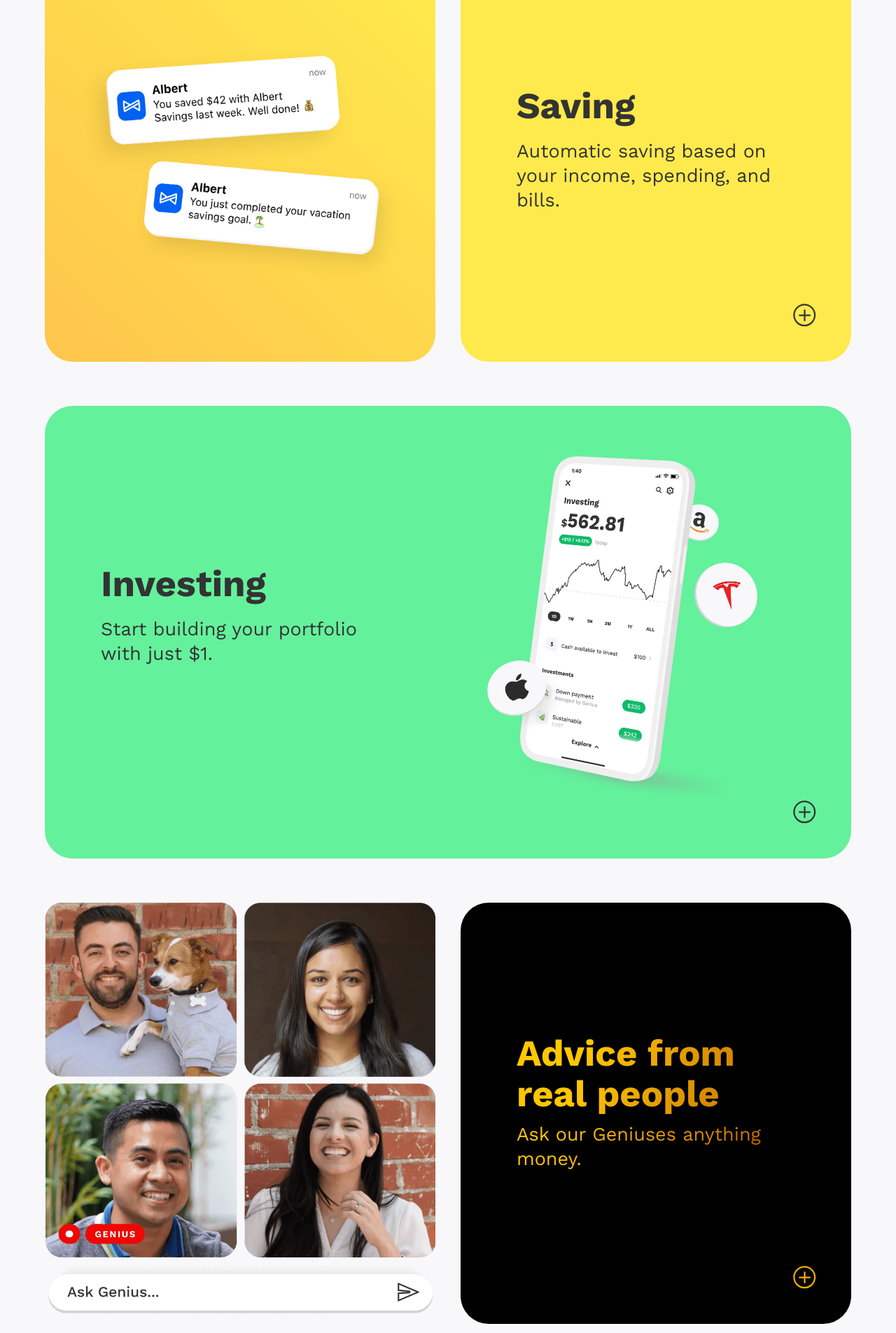
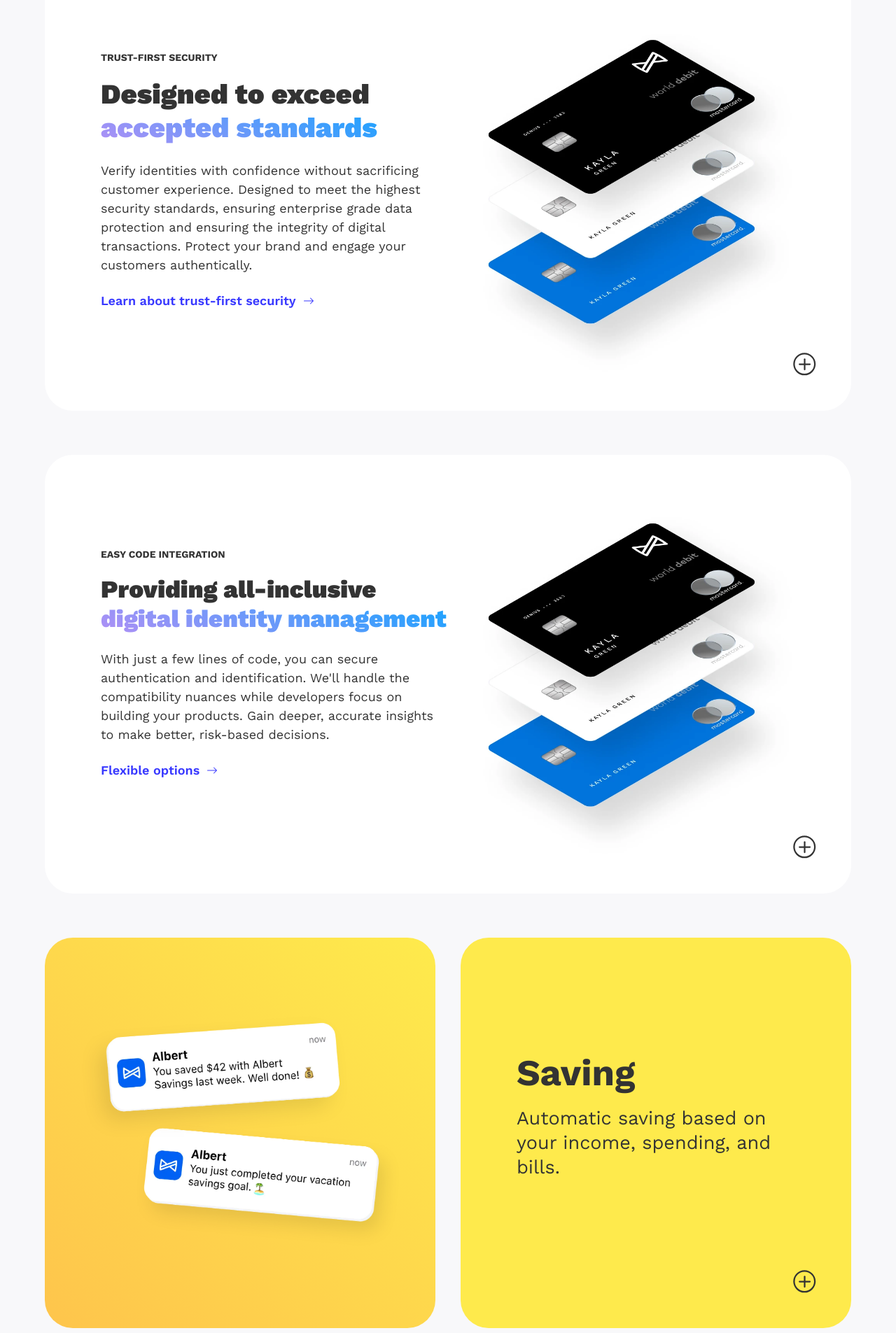
Before and after one commit to sulaimanwebdev/biometrics, a React (Create React App) app: page / in a window 1280 px wide. Shown: the part 1955-3860 px from the top of the page at 70% size. Built offline with nearby package versions, Linux system fonts and the light colour scheme.

Commit message:
new changes done

```diff
--- a/src/App.js
+++ b/src/App.js
@@ -252,10 +252,10 @@ function App() {
           {/* <!-- Section: Banking --> */}
           <section className="main-section">
             <div className="round-card reveal-on">
-              <div className="round-card-inner reveal-delay">
+              <div className="round-card-inner reveal-delay round-card-innerBanking">
                 <div className="round-card-content">
                   <div className="bankingSmallText">KYC FOR YOUR BUSINESS</div>
-                  <div className="bankingHeading">Solutions for everyone, anywhere, <span className="gradient">on any device</span></div>
+                  <div className="bankingHeading bankingHeading1">Solutions for everyone, anywhere, <span className="gradient">on any device</span></div>
                   <div className="bankingDesc">With AI-driven automation, intelligent customer insights, and compliance standards build to scale and streamline the know your customer process, digital identification is made simple. Intuitive, accurate data points stop fraud in its tracks, providing immediate decisions and industry leading matching thresholds.</div>
                   <div className="bankingFlex">
                     <a href="#">Explore KYC <svg xmlns="http://www.w3.org/2000/svg" width="16" height="16" fill="currentColor" className="bi bi-arrow-right" viewBox="0 0 16 16"><path fillRule="evenodd" d="M1 8a.5.5 0 0 1 .5-.5h11.793l-3.147-3.146a.5.5 0 0 1 .708-.708l4 4a.5.5 0 0 1 0 .708l-4 4a.5.5 0 0 1-.708-.708L13.293 8.5H1.5A.5.5 0 0 1 1 8z"/></svg></a>
@@ -314,6 +314,150 @@ function App() {
               </div>
             </div>
           </section>
+
+
+
+
+          <section className="main-section">
+            <div className="round-card reveal-on">
+              <div className="round-card-inner reveal-delay round-card-innerBanking">
+                <div className="round-card-content">
+                  <div className="bankingSmallText">TRUST-FIRST SECURITY</div>
+                  <div className="bankingHeading bankingHeading2">Designed to exceed <span className="gradient">accepted standards</span></div>
+                  <div className="bankingDesc">Verify identities with confidence without sacrificing customer experience. Designed to meet the highest security standards, ensuring enterprise grade data protection and ensuring the integrity of digital transactions. Protect your brand and engage your customers authentically.</div>
+                  <div className="bankingFlex">
+                    <a href="#">Learn about trust-first security <svg xmlns="http://www.w3.org/2000/svg" width="16" height="16" fill="currentColor" className="bi bi-arrow-right" viewBox="0 0 16 16"><path fillRule="evenodd" d="M1 8a.5.5 0 0 1 .5-.5h11.793l-3.147-3.146a.5.5 0 0 1 .708-.708l4 4a.5.5 0 0 1 0 .708l-4 4a.5.5 0 0 1-.708-.708L13.293 8.5H1.5A.5.5 0 0 1 1 8z"/></svg></a>
+                  </div>
+                </div>
+                <div className="round-card-img-container cash">
+                  <picture className="center-margin">
+                    <source
+                      srcSet="/images/img_cardstack.webp"
+                      type="image/webp"
+                    />
+                    <source
+                      srcSet="/images/img_cardstack.webp"
+                      type="image/webp"
+                    />
+                    <img
+                      className="splash-app-feature img-scale"
+                      src="/images/img_cardstack.webp"
+                      alt=""
+                    />
+                  </picture>
+                </div>
+              </div>
+              <div className="circle-plus reveal-standard">
+                <svg
+                  width="33"
+                  height="33"
+                  viewBox="0 0 33 33"
+                  fill="none"
+                  xmlns="http://www.w3.org/2000/svg"
+                >
+                  <path
+                    d="M31.1096 16.3242C31.1096 24.5407 24.4489 31.2014 16.2324 31.2014C8.01597 31.2014 1.35523 24.5407 1.35523 16.3242C1.35523 8.10777 8.01597 1.44703 16.2324 1.44703C24.4489 1.44703 31.1096 8.10777 31.1096 16.3242Z"
+                    stroke="#333333"
+                    strokeWidth="2.24561"
+                  ></path>
+                  <line
+                    x1="16.5017"
+                    y1="9.27124"
+                    x2="16.5017"
+                    y2="24.0923"
+                    stroke="#333333"
+                    strokeWidth="2.24561"
+                    strokeLinecap="round"
+                  ></line>
+                  <line
+                    x1="9.17749"
+                    y1="16.6233"
+                    x2="23.9985"
+                    y2="16.6233"
+                    stroke="#333333"
+                    strokeWidth="2.24561"
+                    strokeLinecap="round"
+                  ></line>
+                </svg>
+              </div>
+            </div>
+          </section>
+
+
+
+
+
+
+
+          <section className="main-section">
+            <div className="round-card reveal-on">
+              <div className="round-card-inner reveal-delay round-card-innerBanking">
+                <div className="round-card-content">
+                  <div className="bankingSmallText">EASY CODE INTEGRATION</div>
+                  <div className="bankingHeading bankingHeading3">Providing all-inclusive <span className="gradient">digital identity management</span></div>
+                  <div className="bankingDesc">With just a few lines of code, you can secure authentication and identification. We'll handle the compatibility nuances while developers focus on building your products. Gain deeper, accurate insights to make better, risk-based decisions.</div>
+                  <div className="bankingFlex">
+                    <a href="#">Flexible options <svg xmlns="http://www.w3.org/2000/svg" width="16" height="16" fill="currentColor" className="bi bi-arrow-right" viewBox="0 0 16 16"><path fillRule="evenodd" d="M1 8a.5.5 0 0 1 .5-.5h11.793l-3.147-3.146a.5.5 0 0 1 .708-.708l4 4a.5.5 0 0 1 0 .708l-4 4a.5.5 0 0 1-.708-.708L13.293 8.5H1.5A.5.5 0 0 1 1 8z"/></svg></a>
+                  </div>
+                </div>
+                <div className="round-card-img-container cash">
+                  <picture className="center-margin">
+                    <source
+                      srcSet="/images/img_cardstack.webp"
+                      type="image/webp"
+                    />
+                    <source
+                      srcSet="/images/img_cardstack.webp"
+                      type="image/webp"
+                    />
+                    <img
+                      className="splash-app-feature img-scale"
+                      src="/images/img_cardstack.webp"
+                      alt=""
+                    />
+                  </picture>
+                </div>
+              </div>
+              <div className="circle-plus reveal-standard">
+                <svg
+                  width="33"
+                  height="33"
+                  viewBox="0 0 33 33"
+                  fill="none"
+                  xmlns="http://www.w3.org/2000/svg"
+                >
+                  <path
+                    d="M31.1096 16.3242C31.1096 24.5407 24.4489 31.2014 16.2324 31.2014C8.01597 31.2014 1.35523 24.5407 1.35523 16.3242C1.35523 8.10777 8.01597 1.44703 16.2324 1.44703C24.4489 1.44703 31.1096 8.10777 31.1096 16.3242Z"
+                    stroke="#333333"
+                    strokeWidth="2.24561"
+                  ></path>
+                  <line
+                    x1="16.5017"
+                    y1="9.27124"
+                    x2="16.5017"
+                    y2="24.0923"
+                    stroke="#333333"
+                    strokeWidth="2.24561"
+                    strokeLinecap="round"
+                  ></line>
+                  <line
+                    x1="9.17749"
+                    y1="16.6233"
+                    x2="23.9985"
+                    y2="16.6233"
+                    stroke="#333333"
+                    strokeWidth="2.24561"
+                    strokeLinecap="round"
+                  ></line>
+                </svg>
+              </div>
+            </div>
+          </section>
+
+
+
+
+
 
           {/* <!-- Section: Saving --> */}
           <section className="main-section flex">
@@ -468,92 +612,7 @@ function App() {
             </a>
           </section>
 
-          {/* <!-- Section: Genius --> */}
-          <section className="main-section flex">
-            <div className="img-card desktop-only reveal-on">
-              <div className="reveal-standard">
-                <picture>
-                  <source
-                    srcSet="/images/img_geniuschatsmall.webp"
-                    type="image/webp"
-                  />
-                  <source
-                    srcSet="/images/img_geniuschatsmall.webp"
-                    type="image/webp"
-                  />
-                  <img
-                    className="img-scale"
-                    src="/images/img_geniuschatsmall.webp"
-                    alt=""
-                  />
-                </picture>
-              </div>
-            </div>
-            <a
-              href="/genius/"
-              className="round-card black square reveal-on card-hover"
-            >
-              <div className="round-card-inner genius reveal-delay">
-                <div className="round-card-content">
-                  <div className="mobile-only text-center">
-                    <picture className="center-margin">
-                      <source
-                        srcSet="/images/img_geniuschatsmall.webp"
-                        type="image/webp"
-                      />
-                      <source
-                        srcSet="/images/img_geniuschatsmall.webp"
-                        type="image/webp"
-                      />
-                      <img
-                        className="splash-app-feature full img-scale"
-                        src="/images/img_geniuschatsmall.webp"
-                        alt=""
-                      />
-                    </picture>
-                    <div className="spacer-x-small"></div>
-                  </div>
-                  <div className="round-card-gold-gradient-text bottom-p">
-                    <h2>Advice from real people</h2>
-                    <p>Ask our Geniuses anything money.</p>
-                  </div>
-                </div>
-              </div>
-              <div className="circle-plus reveal-standard">
-                <svg
-                  width="33"
-                  height="33"
-                  viewBox="0 0 33 33"
-                  fill="none"
-                  xmlns="http://www.w3.org/2000/svg"
-                >
-                  <path
-                    d="M31.1096 16.3242C31.1096 24.5407 24.4489 31.2014 16.2324 31.2014C8.01597 31.2014 1.35523 24.5407 1.35523 16.3242C1.35523 8.10777 8.01597 1.44703 16.2324 1.44703C24.4489 1.44703 31.1096 8.10777 31.1096 16.3242Z"
-                    stroke="#333333"
-                    strokeWidth="2.24561"
-                  ></path>
-                  <line
-                    x1="16.5017"
-                    y1="9.27124"
-                    x2="16.5017"
-                    y2="24.0923"
-                    stroke="#333333"
-                    strokeWidth="2.24561"
-                    strokeLinecap="round"
-                  ></line>
-                  <line
-                    x1="9.17749"
-                    y1="16.6233"
-                    x2="23.9985"
-                    y2="16.6233"
-                    stroke="#333333"
-                    strokeWidth="2.24561"
-                    strokeLinecap="round"
-                  ></line>
-                </svg>
-              </div>
-            </a>
-          </section>
+
 
           {/* <!-- Section: Budgeting --> */}
           <section className="main-section">
@@ -758,7 +817,7 @@ function App() {
       </div>
 
       {/* <!-- Section: Footer --> */}
-      <footer>
+      <footer style={{position: "relative"}}>
         <div className="content-full text-left">
           <a href="/">
             <img
@@ -780,46 +839,13 @@ function App() {
           <a href="/careers/" rel="noopener">
             Careers
           </a>
-          <br />
-          <a href="mailto:hello@example.com" target="_blank">
-            example@example.com
-          </a>
-          <div className="social-icons">
-            <a
-              style={{ marginRight: "5px" }}
-              href="/"
-              target="_blank"
-              rel="noopener"
-            >
-              <i className="fab fa-facebook-square"></i>
-            </a>
-            <a
-              style={{ marginRight: "5px" }}
-              href="/"
-              target="_blank"
-              rel="noopener"
-            >
-              <i className="fab fa-instagram"></i>
-            </a>
-            <a
-              style={{ marginRight: "5px" }}
-              href="/"
-              target="_blank"
-              rel="noopener"
-            >
-              <i className="fab fa-twitter"></i>
-            </a>
-          </div>
+
         </div>
         <div className="col-4">
           <span className="bold">Support</span>
           <br />
-          <a href="/" target="_blank" rel="noopener">
-            Help
-          </a>
-          <br />
-          <a href="mailto:hello@example.com" target="_blank">
-            example@example.com
+          <a href="mailto:support@validentry.com" target="_blank">
+            support@validentry.com
           </a>
         </div>
         <div className="col-4">
@@ -834,7 +860,7 @@ function App() {
           </a>
         </div>
         <div className="col-4 col-last">
-          <span className="bold">App</span>
+          <span className="bold">Coming Soon</span>
           <br />
           <div className="app-buttons">
             <a href="/" target="_blank" rel="noopener">
@@ -846,107 +872,26 @@ function App() {
           </div>
         </div>
 
+        <div style={{position: "absolute" , bottom: "30px", left: "0px", marginRight: "auto", textAlign: "center", display: "flex", alignItems: "center", justifyContent: "center", width: "100%"}}> <span style={{textAlign: "center", display: "flex", alignItems: "center", justifyContent: "center"}}>2023 AnonyDoxx, LLC All Rights Reserved.</span> </div>
+
         <div className="clear spacer-medium-large"></div>
 
-        <div className="spacer-small"></div>
 
-        <a href="/">
-          <span className="disclosures-header">
-            View important investing disclosures{" "}
-            <span className="forward-icon">➜</span>
-          </span>
-        </a>
 
-        <p className="disclosures">
-          <b>
-            Albert is not a bank. Banking services provided by Sutton Bank,
-            Member FDIC. Albert Savings accounts are held for your benefit at
-            FDIC-insured banks, including Coastal Community Bank, Axos Bank, and
-            Wells Fargo, N.A.
-          </b>
-          The Albert Mastercard® debit card is issued by Sutton Bank, Member
-          FDIC, pursuant to a license by Mastercard International Incorporated.
-          Mastercard and the circles design are registered trademarks of
-          Mastercard International Incorporated. Early access to direct deposit
-          funds depends on the timing of the payer's submission of deposits. We
-          generally post such deposits to Albert Cash accounts on the day they
-          are received which may be up to 2 days earlier than the payer's
-          scheduled payment date. To be eligible for a direct deposit bonus, you
-          need to receive a qualifying direct deposit and meet the spend
-          requirements. Cash back terms apply. See app for details. Savings
-          bonus may vary. Download to see if you qualify for Albert Instant.
-          Repay the advance with your next paycheck. Fees may apply. When you
-          join Albert, you’ll set up an Albert Cash account and a 30-day trial
-          for Albert Genius as part of the sign-up process. If you cancel within
-          30 days of signing up, you will not be charged for your subscription.
-          Your subscription will auto-renew until canceled. Even if you cancel,
-          you can continue to access Albert Cash and Instant. If you cancel, you
-          will lose certain benefits associated with your Genius subscription,
-          such as Investing, access to Albert’s financial experts, free
-          in-network ATM withdrawals, and more.
-        </p>
 
-        <p className="disclosures">
-          All investments involve risk and the past performance does not
-          guarantee future returns. Consider the investment objectives, risks,
-          fees, and expenses of a fund before investing. Online trading has
-          risks associated with system response times market conditions and
-          other factors. Services offered through our mobile application are
-          offered only in jurisdictions where it is legal to do so and we
-          reserve the right to limit the availability of services to any persons
-          or jurisdictions in our sole discretion. See our Terms of Use for more
-          information. Albert Investments, LLC is an SEC Registered Investment
-          Advisor. Investment advisory services are only offered to clients
-          where Albert and its representatives are properly licensed or exempt
-          from licensure.
-        </p>
-
-        <p className="disclosures">
-          Securities products and services offered to self-directed investors
-          through Albert Securities, LLC Member{" "}
-          <u>
-            <a href="https://www.finra.org/">FINRA</a>
-          </u>{" "}
-          /{" "}
-          <u>
-            <a href="https://www.sipc.org/">SIPC</a>
-          </u>
-          . Albert Securities, LLC, Albert Investments, LLC and Albert
-          Corporation are separate but affiliated companies. For more
-          information about Albert Securities, LLC, see{" "}
-          <u>
-            <a href="https://brokercheck.finra.org/" target="_blank">
-              FINRA Broker Check
-            </a>
-          </u>
-          . Securities products are not FDIC insured or bank guaranteed, and may
-          lose value.
-        </p>
-
-        <p className="disclosures">
-          All corporate logos and trademarks are for illustrative purposes only
-          and are not a recommendation, an offer to sell, or a solicitation of
-          an offer to buy any security. Trademarks and logos are the property of
-          their respective owners and do not represent endorsements of any kind.
-          Examples, logos and/or pictures are for illustrative purposes only and
-          are not representative of real customers or investment
-          recommendations.
-        </p>
-
-        <p className="disclosures">Copyright © 2022, Albert Corporation</p>
       </footer>
 
       {/* // <!-- Mobile smart banner ("Get the app") --> */}
       <div className="smart-banner-wrapper" id="smart-banner">
-        <a className="smart-banner" href="https://app.albrt.co/download">
+        <a className="smart-banner" href="/">
           <div className="flex">
             <div className="smart-banner-text">
-              <p className="smart-banner-text-header">Albert</p>
+              <p className="smart-banner-text-header">ValidEntry</p>
               <p className="disclosures">Bank. Save. Invest.</p>
             </div>
           </div>
           <div className="smart-banner-button">
-            <div className="button">Get the app</div>
+            <div className="button">Coming Soon</div>
           </div>
         </a>
       </div>
--- a/src/index.css
+++ b/src/index.css
@@ -3727,6 +3727,10 @@ nav.shrink{
   line-height: 1.2;
 }
 
+.bankingHeading3{
+  font-size: 35px !important;
+}
+
 .bankingDesc{
   font-size: 18px;
   padding-bottom: 30px !important;
@@ -3747,7 +3751,7 @@ nav.shrink{
   gap: 10px;
   color: rgb(56, 56, 255);
   line-height: 0;
-
+  font-weight: 600;
 }
 
 .gradient{
@@ -3768,6 +3772,12 @@ nav.shrink{
     margin-bottom: 20px !important;
   }
 
+  .bankingDesc{
+    font-size: 17px;
+    padding-bottom: 20px !important;
+
+  }
+
   .bankingFlex{
     justify-content: space-between;
     gap: 15px;
@@ -3776,11 +3786,17 @@ nav.shrink{
 }
 
 
-@media (max-width: 379px){
-  .bankingHeading{
+@media (max-width: 400px){
+  .bankingHeading1{
     font-size: 22px;
   }
 
+  .bankingHeading2{
+    font-size: 25px;
+  }
+  .bankingHeading3{
+    font-size: 20px !important;
+  }
 }
 
 .secondPartCont{
@@ -3798,3 +3814,20 @@ nav.shrink{
   background: linear-gradient(180deg, rgb(255, 255, 255) 78%, rgb(249, 249, 251) 100%);
 }
 }
+
+
+footer{
+  padding-top: 0px !important;
+  padding-bottom: 0px !important;
+}
+
+@media (max-width: 500px){
+  .round-card-innerBanking{
+    padding-left:15px !important;
+    padding-right:15px !important;
+    padding-top:30px !important;
+  }
+  footer{
+  margin-top: -200px !important;
+  }
+}
```
